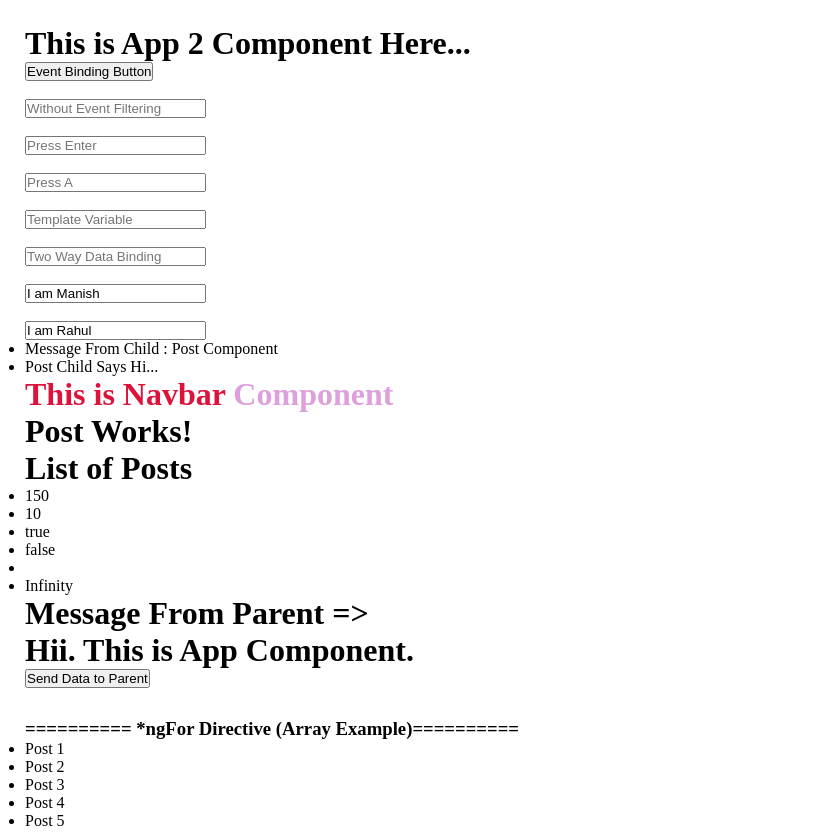
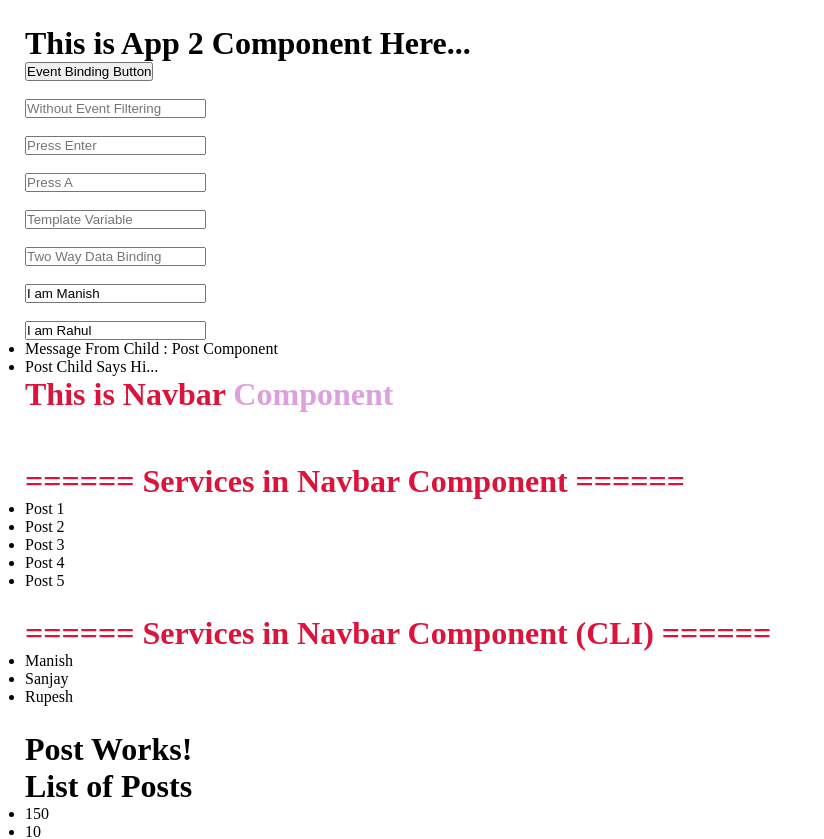
Before and after one commit to manishsajandasani/octacademy-angular, an Angular app: page / in a window 1280 px wide. Shown: the top 839 px of the page, without its empty margins (0-824 px from the left). Built offline with nearby package versions, Linux system fonts and the light colour scheme.

Commit message:
Services with Dependency Injection; Service at Component, Module, Root Level; Service from scratch and Angular CLI

```diff
--- /dev/null
+++ b/src/app/Services/post.service.ts
@@ -0,0 +1,15 @@
+import { Injectable } from "@angular/core";
+
+@Injectable({
+  providedIn : "root"
+})
+
+export class PostService {
+  posts: Array<any> = [
+    { id: 1, title: "Post 1" },
+    { id: 2, title: "Post 2" },
+    { id: 3, title: "Post 3" },
+    { id: 4, title: "Post 4" },
+    { id: 5, title: "Post 5" },
+  ];
+}
--- /dev/null
+++ b/src/app/Services/user.service.ts
@@ -0,0 +1,13 @@
+import { Injectable } from '@angular/core';
+
+@Injectable({
+  providedIn: 'root'
+})
+
+export class UserService {
+  users: Array<any> = [
+    {id: 1, name: "Manish"},
+    {id: 1, name: "Sanjay"},
+    {id: 1, name: "Rupesh"}
+  ]
+}
--- a/src/app/app.component.html
+++ b/src/app/app.component.html
@@ -170,6 +170,11 @@
 <p>Custom Pipe => {{ pipeCustomString | summary }}</p>
 <p>Custom Pipe => {{ pipeCustomString | summary : 40}}</p>
 
+
+
+
+
+
 <br>
 <br>
 <br>
--- a/src/app/app.module.ts
+++ b/src/app/app.module.ts
@@ -9,6 +9,7 @@ import { PostComponent } from './post/post.component';
 import { AppendPipe } from './Pipes/append.pipe';
 import { AppendCLIPipe } from './Pipes/append-cli.pipe';
 import { SummaryPipe } from './Pipes/summary.pipe';
+// import { PostService } from './Services/post.service';
 
 @NgModule({
   declarations: [
@@ -24,7 +25,9 @@ import { SummaryPipe } from './Pipes/summary.pipe';
     AppRoutingModule,
     FormsModule
   ],
-  providers: [],
+  providers: [
+    // PostService
+  ],
   bootstrap: [AppComponent]
 })
 export class AppModule { }
--- a/src/app/navbar/navbar.component.html
+++ b/src/app/navbar/navbar.component.html
@@ -2,3 +2,17 @@
   This is Navbar
   <span>Component</span>
 </h1>
+
+<div style="margin: 50px 0 25px;">
+  <h1>====== Services in Navbar Component ======</h1>
+  <ul>
+    <li *ngFor='let post of posts'>{{ post.title }}</li>
+  </ul>
+</div>
+
+<div style="margin: 25px 0 25px;">
+  <h1>====== Services in Navbar Component (CLI) ======</h1>
+  <ul>
+    <li *ngFor='let user of users'>{{ user.name }}</li>
+  </ul>
+</div>
--- a/src/app/navbar/navbar.component.ts
+++ b/src/app/navbar/navbar.component.ts
@@ -1,4 +1,6 @@
 import { Component } from '@angular/core';
+import { PostService } from '../Services/post.service';
+import { UserService } from '../Services/user.service';
 
 @Component({
   selector: 'app-navbar',
@@ -16,8 +18,17 @@ import { Component } from '@angular/core';
 
   templateUrl: './navbar.component.html',
   styleUrls: ['./navbar.component.css'],
+  // providers: [PostService]
 })
 
 export class NavbarComponent {
+  posts: Array<any> = [];
+  users: Array<any> = [];
 
+  // We have used Dependency Injection Way
+  constructor(private postService: PostService, private userService: UserService) {
+    // let postService = new PostService();  (Old Traditional Way without Dependency Injection)
+    this.posts = postService.posts;
+    this.users = userService.users;
+  }
 }
```
Also changed, not shown: 2 other files (tests, documents, lock files or other folders).
